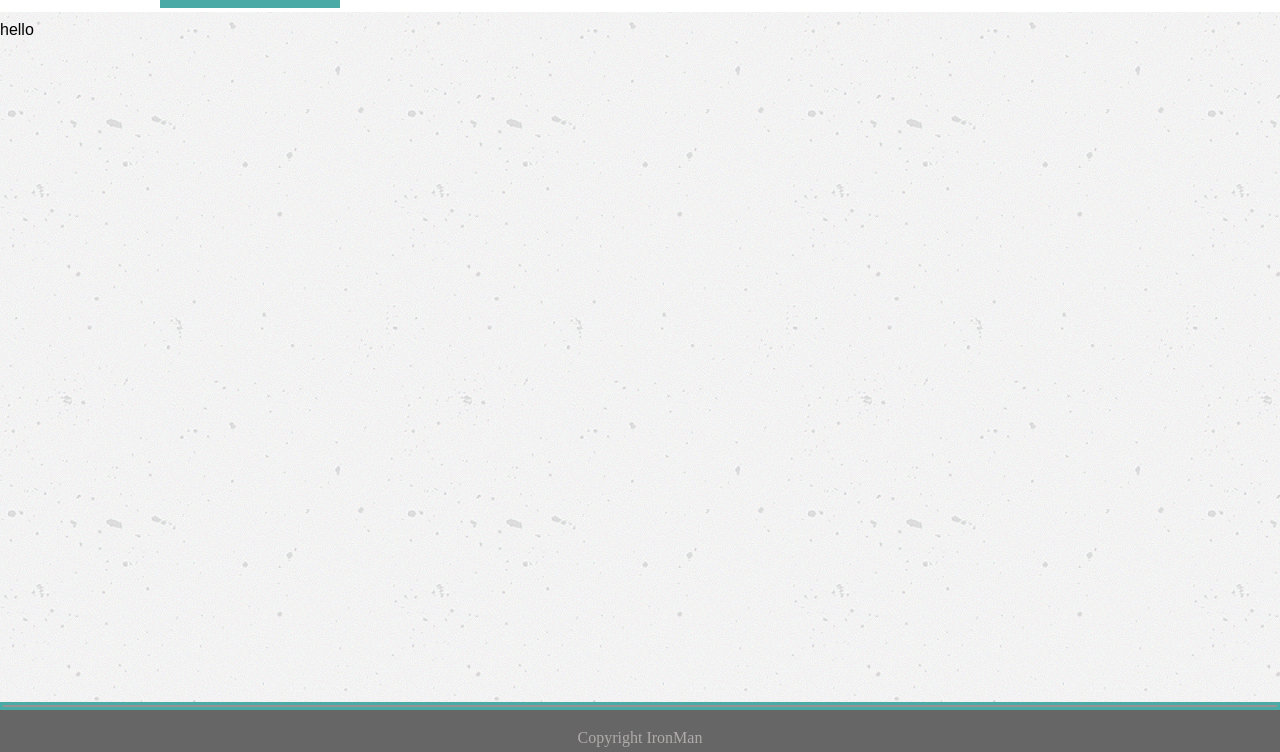
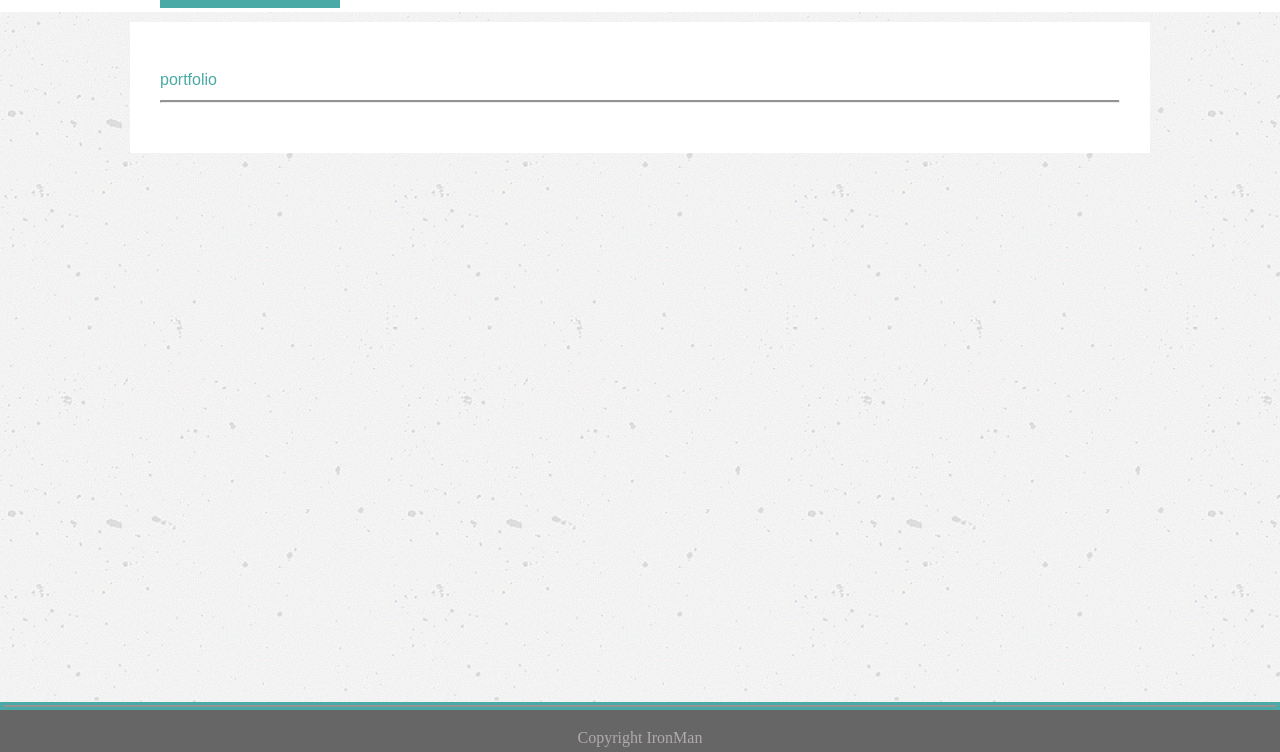
Before and after one commit to rronakk/basic-portfolio, a plain HTML site: page portfolio.html in a window 1280 px wide. Shown: the part 48-800 px from the top of the page. Drawn offline with Linux system fonts and the light colour scheme.

Commit message:
adding padding to article tag

```diff
--- a/assets/css/style.css
+++ b/assets/css/style.css
@@ -35,19 +35,20 @@ section{
 
 h3{
     color: #4aaaa5;
-    padding: 20px 0 10px 10px;
+    padding: 20px 0px 10px;
     margin: 0px;
 }
 hr{
     background: #949393;
     height: 2px;
-    margin: 2px 10px 20px 10px;
+    margin: 2px 0px 20px ;
     border-top: 3px;
 }
 article{
     background: white;
     margin: auto;
     width: 960px;
+    padding: 30px;
 
 }
 .article-img{
@@ -80,9 +81,9 @@ footer{
     left: 0px;
     width: 100%;
 }
-form{
+/* form{
     padding: 20px;
-}
+} */
 input[type=text], select, textarea {
     width: 100%;
     resize: vertical;
--- a/portfolio.html
+++ b/portfolio.html
@@ -28,7 +28,13 @@
             </div>
         </header>
     <section>
-        hello
+        <article>
+                <h3 >portfolio</h3>
+                <hr>
+                <div>
+
+                </div>
+        </article>
     </section>
 
     <footer>
```
